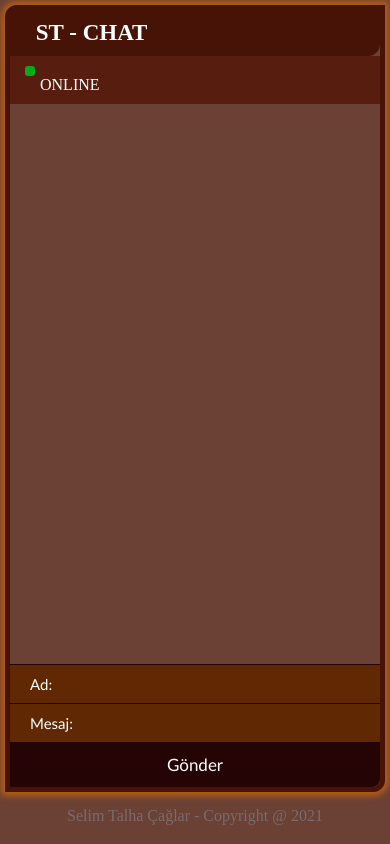
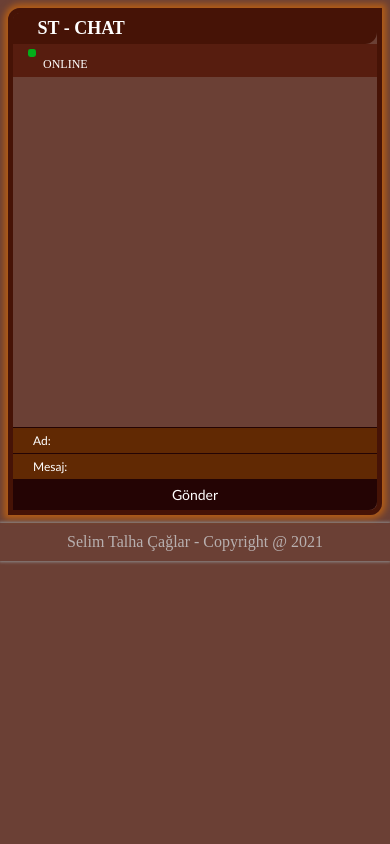
Before and after one commit to SelmTalha/st-chat-app, a website: page public/index.html in a window 390 px wide. Drawn offline with nearby package versions, Linux system fonts and the light colour scheme; no server answers.

Commit message:
Responsive update

```diff
--- a/public/chat.js
+++ b/public/chat.js
@@ -1,5 +1,4 @@
 const socket = io.connect("/");
-alert("Bağlantı Kuruldu !")
 
 const sender=document.getElementById("sender");
 const message=document.getElementById("message");
@@ -27,6 +26,7 @@ document.onkeyup = function(e){
 
 socket.on('chat',data => {
     if (data.message!="" && data.sender!=""){
+    sender.disabled=true;
     feedback.innerHTML='<p>ONLINE</p>';
     output.innerHTML +='<p><strong>'+data.sender+': </strong>'+data.message+'</p>'
     output.scrollIntoView(false);
@@ -41,5 +41,3 @@ message.addEventListener('keypress',()=>{
 socket.on('typing',data=>{
     feedback.innerHTML='<p> -> ' + data + ' yazıyor...</p>'
 })
-
-$(output).scrollTop($(output)[0].scrollHeight);
--- a/public/style.css
+++ b/public/style.css
@@ -62,7 +62,7 @@ h2 {
   font-size: 15px;
   text-align: right;
   background-color: #b35d16;
-  box-shadow: 0 0 6px 4px #b35d16;
+  box-shadow: 0 0 4px 2px #b35d16;
 }
 
 #feedback p {
@@ -110,10 +110,9 @@ button {
 }
 
 #footer {
-  color: rgb(122, 107, 107);
+  color: rgb(184, 175, 175);
   text-align: center;
   justify-content: center;
-  padding: 0px 0px 20px 0px;
 }
 
 
@@ -121,20 +120,58 @@ button {
 
 @media screen and (max-width: 600px) {
   #chat-window {
-    height: 560px;
+    height: 350px;
     overflow-y: auto;
   }
+  #output p:nth-child(even) {
+    font-size: 12px;
+    text-align: right;
+    background-color: #b35d16;
+    box-shadow: 0 0 4px 2px #b35d16;
+  }
+  h2 {
+    font-size: 18px;
+    padding: 5px 20px;
+  }
+  #cerceve-feedback {
+    padding: 5px 0;
+    background-color: #571d0f;
+  }
+  #feedback p {
+    font-size: 12px;
+  }
+  #top {
+    margin: 0 15px;
+    width: 8px;
+    height: 8px;
+  }
   #chat-wrap {
-    max-width: 900px;
-    margin: 5px 5px;
-    border: 5px solid #461306;
-    border-radius: 12px 0px 12px 0px;
-    box-shadow: 0px 0px 6px 4px #b35d16;
+    margin: 8px 8px;
+  }
+  input {
+    padding: 5px 20px;
+    font-size: 12px;
+  }
+  button {
+    padding: 7px 0px;
+    font-size: 14px;
+  }
+  #output p {
+    text-align: left;
+    font-size: 12px;
+    padding: 12px;
+    color: #fff;
+    /* background-color: #3842a3;
+    box-shadow: 0 0 6px 4px #3842a3; */
+  }
+  #output strong {
+    font-size: 14px;
+    font-weight: bold;
+    color: rgb(66, 8, 8);
   }
   #footer {
-    color: rgb(122, 107, 107);
-    text-align: center;
-    padding: 10px 5px;
+    padding: 10px 0px;
+    box-shadow: 0 0 3px 1px rgb(141, 138, 138);
   }
 }
 
```
